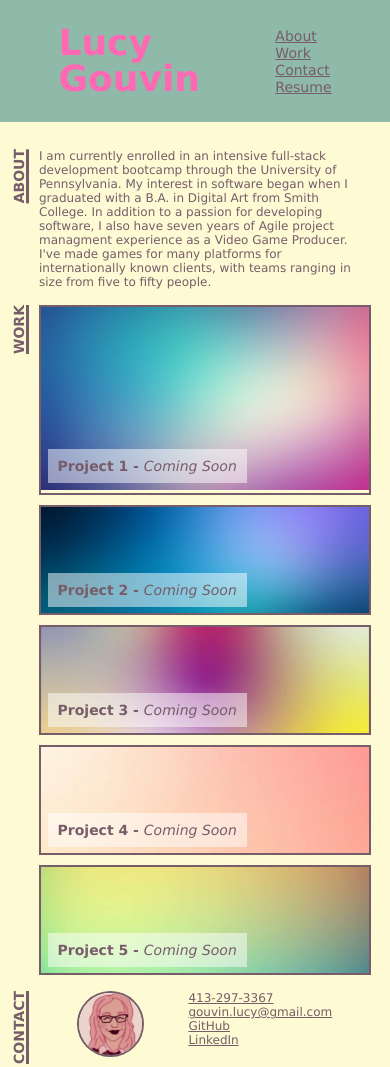
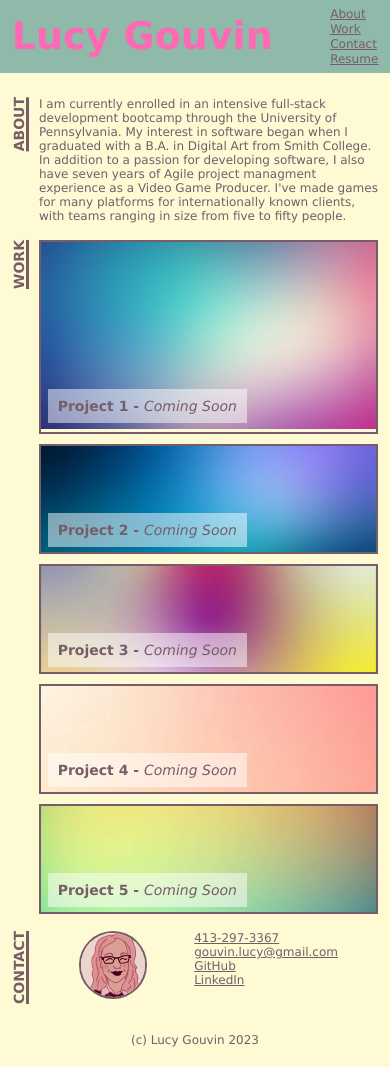
Before and after one commit to lucygouvin/portfolio-site, a plain HTML site: page index.html in a window 390 px wide. Shown: the top 1067 px of the page. Drawn offline with Linux system fonts and the light colour scheme.

Commit message:
tweaked media queries styling

```diff
--- a/assets/css/style.css
+++ b/assets/css/style.css
@@ -19,7 +19,10 @@ header{
     flex-direction: row;
     justify-content: space-between;
     align-items: center;
-    padding: 25px 15%;
+    padding: 2% 15%;
+    position: sticky;
+    top: 0;
+    z-index: 10;
 }
 
 h1{
@@ -41,7 +44,7 @@ nav ul li{
 
 
 main{
-    padding: 10px 15% 5% 15%;
+    padding: 2% 15%;
     position: relative;
 
 }
@@ -95,7 +98,7 @@ h2{
     bottom: 5%;
     left: 2%;
     background-color: rgba(255, 255, 255, 0.5);
-    font-size: 24px;
+    font-size: 22px;
     padding: 10px;
     max-width: 96%;
 }
@@ -170,12 +173,15 @@ footer{
     /* Smaller h1 font size */
     h1{
         color: hotpink;
-        font-size: 36px;
+        font-size: 38px;
     }
 
-    /* Less main padding */
+    /* Less main  and header padding. At this size, line the header up with the h2, because the difference between the h2 and the p elements is so close that it looks weird not to be lined up with h2 */
     main{
-        padding: 10px 5% 5% 10%;
+        padding: 2% 3% 2% 10%;
+    }
+    header{
+        padding: 2% 3%;
     }
     /* Adjust placement and font size of h2 */
     h2{
@@ -207,14 +213,13 @@ footer{
         font-size: 12px;
         line-height: 14px;
     }
+
+    nav ul li{
+        font-size: 12px;
+    }
     /* Smaller h3 font size */
     .app-card h3{
         font-size: 14px;
     }
 
 }
-
-/* Styling for landscape? */
-@media screen and (min-width: 30em) and (orientation: landscape) {
-    /* … */
-  }
```
Also changed, not shown: index.html (+0 -1 lines).
